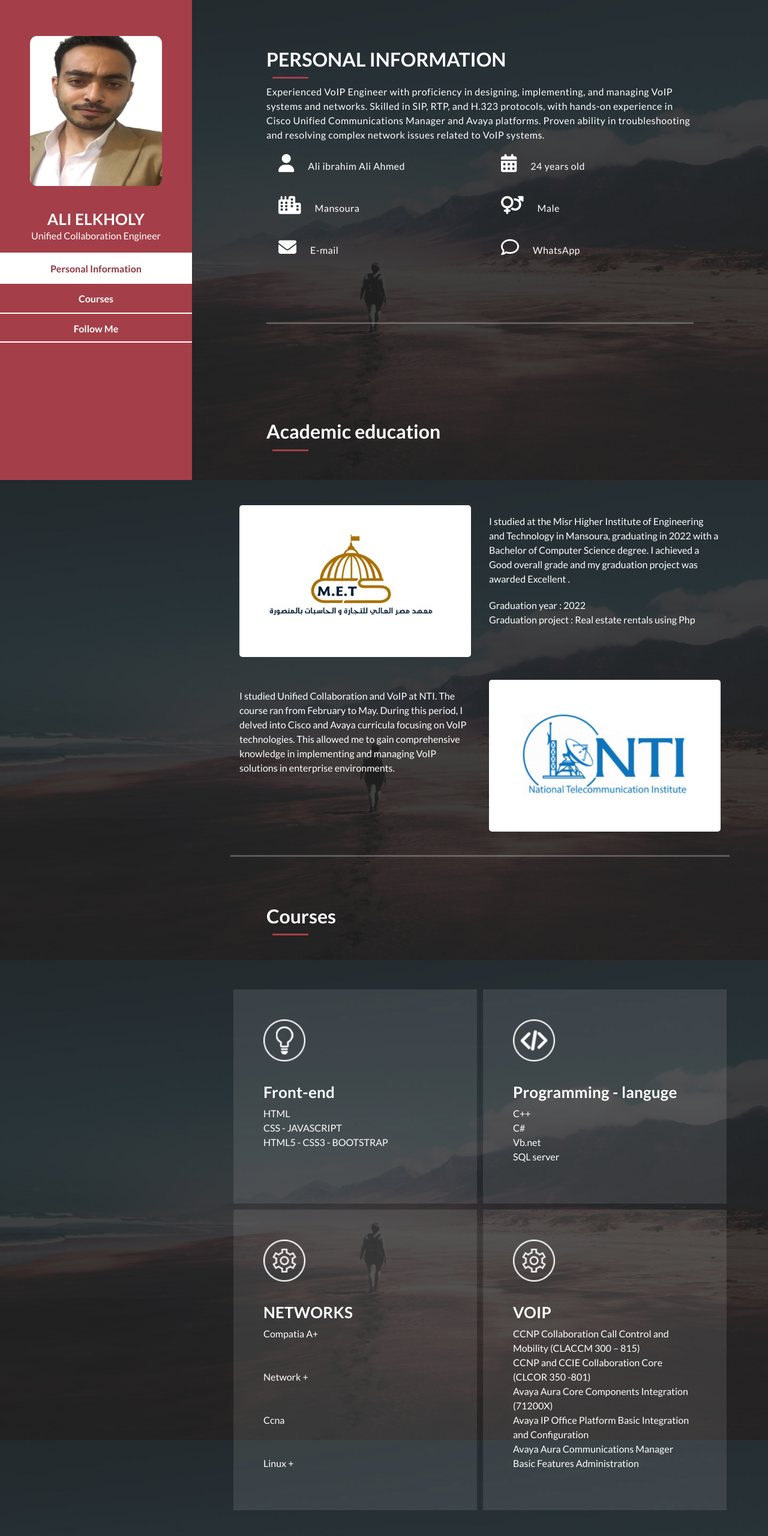
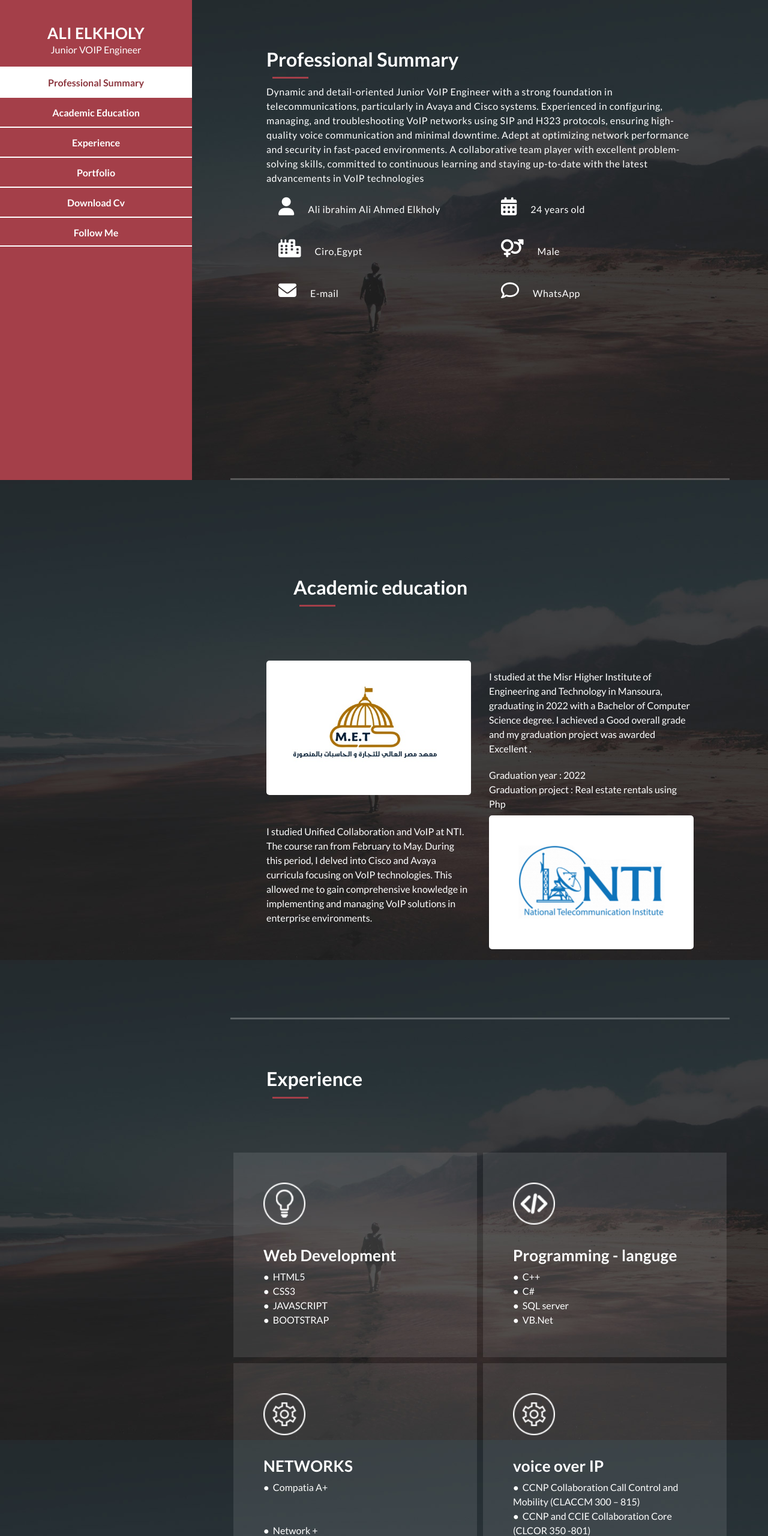
Before and after one commit to ali-elkholy/About, a plain HTML site: page index.html in a window 1280 px wide. Shown: the top 2560 px of the page at 60% size. Drawn offline with Linux system fonts and the light colour scheme.

Commit message:
Update index.html

```diff
--- a/index.html
+++ b/index.html
@@ -1,18 +1,13 @@
 <!DOCTYPE html>
 <html lang="en">
+
 <head>
     <meta charset="utf-8" />
-    <meta
-      name="viewport"
-      content="width=device-width, initial-scale=1, shrink-to-fit=no"
-    />
+    <meta name="viewport" content="width=device-width, initial-scale=1, shrink-to-fit=no" />
     <meta name="description" content="" />
     <meta name="author" content="" />
-    <link
-      href="https://fonts.googleapis.com/css?family=Lato:100,300,400,700,900"
-      rel="stylesheet"
-    />
-<link rel="stylesheet" href="https://pro.fontawesome.com/releases/v5.10.0/css/all.css" integrity="sha384-AYmEC3Yw5cVb3ZcuHtOA93w35dYTsvhLPVnYs9eStHfGJvOvKxVfELGroGkvsg+p" crossorigin="anonymous"/>
+    <link href="https://fonts.googleapis.com/css?family=Lato:100,300,400,700,900" rel="stylesheet" />
+    <link rel="stylesheet" href="https://pro.fontawesome.com/releases/v5.10.0/css/all.css" integrity="sha384-AYmEC3Yw5cVb3ZcuHtOA93w35dYTsvhLPVnYs9eStHfGJvOvKxVfELGroGkvsg+p" crossorigin="anonymous" />
     <link rel="stylesheet" href="https://cdnjs.cloudflare.com/ajax/libs/font-awesome/6.6.0/css/all.min.css" integrity="sha512-Kc323vGBEqzTmouAECnVceyQqyqdsSiqLQISBL29aUW4U/M7pSPA/gEUZQqv1cwx4OnYxTxve5UMg5GT6L4JJg==" crossorigin="anonymous" referrerpolicy="no-referrer" />
     <title>ALI ELKHOLY</title>
 
@@ -23,16 +18,17 @@
     <link rel="stylesheet" href="assets/css/owl.css" />
     <link rel="stylesheet" href="assets/css/lightbox.css" />
     <style>
-          .section-heading i{
+        .section-heading i {
             padding: 20px;
             font-size: 30px;
             transition: 0.4s
+        }
 
-          }
-          .section-heading i:hover{
+        .section-heading i:hover {
             color: grey
         }
-          .section-heading  a{
+
+        .section-heading a {
 
             color: white
         }
@@ -46,18 +42,21 @@
             <div id="menu" class="menu">
                 <i class="fa fa-times" id="menu-close"></i>
                 <div class="container">
-            <div class="image">
-              <a href="#"><img src="assets/images/d.jpg" alt="" /></a>
-            </div>
+
                     <div class="author-content">
                         <h4>ALI ELKHOLY</h4>
-              <p> Unified Collaboration Engineer</p>
+                        <p> Junior VOIP Engineer</p>
                     </div>
                     <nav class="main-nav" role="navigation">
                         <ul class="main-menu">
-                <li><a href="#section1">Personal Information</a></li>
-                <li><a href="#section2">Courses</a></li>
-                <li><a href="#section4">Follow Me</a></li>
+                            <li><a href="#section1">Professional Summary</a></li>
+                            <li><a href="section2">Academic Education
+                                </a></li>
+                            <li><a href="#section3">Experience</a></li>
+                            <li><a href="#section4">Portfolio</a></li>
+
+                            <li><a href="#section5">Download Cv</a></li>
+                            <li><a href="#section6">Follow Me</a></li>
                         </ul>
                     </nav>
 
@@ -68,22 +67,25 @@
         <section class="section about-me" data-section="section1">
             <div class="container">
                 <div class="section-heading">
-            <h2>PERSONAL INFORMATION</h2>
+                    <h2>Professional Summary</h2>
                     <div class="line-dec"></div>
                     <div class="row">
 
                         <div class="col-md-12">
 
                             <span>
-          Experienced VoIP Engineer with proficiency in designing, implementing, and managing VoIP systems
-and networks. Skilled in SIP, RTP, and H.323 protocols, with hands-on experience in Cisco Unified
-Communications Manager and Avaya platforms. Proven ability in troubleshooting and resolving complex
-network issues related to VoIP systems.
+                                Dynamic and detail-oriented Junior VoIP Engineer with a strong foundation in telecommunications,
+                                particularly in Avaya and Cisco systems. Experienced in configuring, managing, and troubleshooting
+                                VoIP networks using SIP and H323 protocols, ensuring high-quality voice communication and
+                                minimal downtime. Adept at optimizing network performance and security in fast-paced
+                                environments. A collaborative team player with excellent problem-solving skills, committed to
+                                continuous learning and staying up-to-date with the latest advancements in VoIP technologies
+
                             </span>
                         </div>
                         <div class="col-md-6">
                             <i class="fa-solid fa-user"></i>
-      <span>Ali ibrahim Ali Ahmed </span>
+                            <span>Ali ibrahim Ali Ahmed Elkholy</span>
                         </div>
                         <div class="col-md-6">
                             <i class="fa-solid fa-calendar-days"></i>
@@ -91,7 +93,7 @@ network issues related to VoIP systems.
                         </div>
                         <div class="col-md-6">
                             <i class="fa-solid fa-city"></i>
-      <span>Mansoura</span>
+                            <span>Ciro,Egypt</span>
                         </div>
                         <div class="col-md-6">
                             <i class="fa-solid fa-venus-mars"></i>
@@ -103,18 +105,22 @@ network issues related to VoIP systems.
                         </div>
 
                         <div class="col-md-6">
-<i class="fa-regular fa-comment"></i>      <span><a href="https://api.whatsapp.com/send?phone=201151696178&text=Hi%20there!%20Are%27ll%20available%20to%20to%20chat" target="_blank">WhatsApp</a>
+                            <i class="fa-regular fa-comment"></i> <span><a href="https://api.whatsapp.com/send?phone=201151696178&text=Hi%20Ali!%20Are%20you%20available%20to%20chat?" target="_blank">WhatsApp</a>
 
                             </span>
                         </div>
 
                     </div>
-             <div class="bo">
 
                 </div>
+
+
             </div>
-
+        </section>
+        <section class="section about-me" data-section="section2">
+            <div class="container">
                 <div class="section-heading">
+                    <div class="section-heading" id="section3">
                         <h2>Academic education</h2>
                         <div class="line-dec"></div>
                     </div>
@@ -165,12 +171,12 @@ network issues related to VoIP systems.
                         </div>
                     </div>
                 </div>
+            </div>
         </section>
-
-      <section class="section my-services" data-section="section2">
+        <section class="section my-services" data-section="section3">
             <div class="container">
                 <div class="section-heading">
-            <h2>Courses</h2>
+                    <h2>Experience</h2>
                     <div class="line-dec"></div>
 
                 </div>
@@ -178,21 +184,51 @@ network issues related to VoIP systems.
                     <div class="col-md-6">
                         <div class="service-item">
                             <div class="first-service-icon service-icon"></div>
-                <h4>Front-end</h4>
-                <p>
-                  HTML <br> CSS - JAVASCRIPT<br>
-                    HTML5 - CSS3 - BOOTSTRAP<br><br>
-                </p>
+                            <h4>Web Development</h4>
+                            <ul>
+                                <li>
+                                    &#9679;&nbsp; HTML5<br>
+
+                                </li>
+                                <br>
+                                <li>
+                                    &#9679;&nbsp; CSS3
+                                </li>
+                                <br>
+                                <li>
+                                    &#9679;&nbsp; JAVASCRIPT
+                                </li>
+                                <br>
+                                <li>
+                                    &#9679;&nbsp; BOOTSTRAP
+                                </li>
+
+                            </ul>
                         </div>
                     </div>
                     <div class="col-md-6">
                         <div class="service-item">
                             <div class="second-service-icon service-icon"></div>
                             <h4>Programming - languge</h4>
-                <p>
-                C++<br>C#<br>Vb.net
-                    <br> SQL server
-                </p>
+                            <ul>
+                                <li>
+                                    &#9679;&nbsp; C++<br>
+
+                                </li>
+                                <br>
+                                <li>
+                                    &#9679;&nbsp; C#
+                                </li>
+                                <br>
+                                <li>
+                                    &#9679;&nbsp; SQL server
+                                </li>
+                                <br>
+                                <li>
+                                    &#9679;&nbsp; VB.Net
+                                </li>
+
+                            </ul>
                         </div>
                     </div>
                     <div class="col-md-6">
@@ -200,24 +236,24 @@ network issues related to VoIP systems.
                             <div class="third-service-icon service-icon"></div>
                             <h4>NETWORKS</h4>
                             <p>
-                 Compatia A+ <br><br><br>
-                    Network +<br><br><br>
-                    Ccna <br><br><br>
-                    Linux +
+                                &#9679;&nbsp; Compatia A+ <br><br><br>
+                                &#9679;&nbsp; Network +<br><br><br>
+                                &#9679;&nbsp; Ccna R&S <br><br><br>
+                                &#9679;&nbsp; Red hat linux administration
                             </p>
                         </div>
                     </div>
                     <div class="col-md-6">
                         <div class="service-item">
                             <div class="third-service-icon service-icon"></div>
-                <h4>VOIP</h4>
+                            <h4>voice over IP</h4>
                             <p>
-                CCNP Collaboration Call Control and Mobility (CLACCM 300 – 815)
+                                &#9679;&nbsp; CCNP Collaboration Call Control and Mobility (CLACCM 300 – 815)
                                 <br>
- CCNP and CCIE Collaboration Core (CLCOR 350 -801)<br>
- Avaya Aura Core Components Integration (71200X)<br>
- Avaya IP Office Platform Basic Integration and Configuration<br>
- Avaya Aura Communications Manager Basic Features Administration
+                                &#9679;&nbsp; CCNP and CCIE Collaboration Core (CLCOR 350 -801)<br>
+                                &#9679;&nbsp; Avaya Aura Core Components Integration (71200X)<br>
+                                &#9679;&nbsp; Avaya IP Office Platform Basic Integration and Configuration<br>
+                                &#9679;&nbsp; Avaya Aura Communications Manager Basic Features Administration
                             </p>
                         </div>
                     </div>
@@ -225,37 +261,68 @@ network issues related to VoIP systems.
             </div>
         </section>
 
-             <section class="section my-services" data-section="section2">
+        <section class="section my-services" data-section="section4">
             <div class="container">
                 <div class="section-heading">
-            <h2>DOWNLOAD MY CV </h2>
+                    <h2>NTI EVENTS </h2>
                     <div class="line-dec"></div>
 
                 </div>
                 <div class="row">
-            <div class="col-12">
-                <div class="centered-container">
-  <a href="assets/Ali%20Ibrahim%20Ali.pdf" class="download-button">Download</a>
+                    <div id="carouselExampleSlidesOnly" class="carousel slide" data-ride="carousel">
+                        <div class="carousel-inner">
+                            <div class="carousel-item active">
+                                <img class="d-block w-100" src="assets/images/0.jpg" alt="1 slide">
+                            </div>
+                            <div class="carousel-item">
+                                <img class="d-block w-100" src="assets/images/1.jpg" alt="2 slide">
+                            </div>
+                            <div class="carousel-item">
+                                <img class="d-block w-100" src="assets/images/2.jpg" alt="3 slide">
+                            </div>
+                            <div class="carousel-item">
+                                <img class="d-block w-100" src="assets/images/22.jpg" alt="4 slide">
+                            </div>
+                            <div class="carousel-item">
+                                <img class="d-block w-100" src="assets/images/3.jpg" alt="5 slide">
+                            </div>
+                            <div class="carousel-item">
+                                <img class="d-block w-100" src="assets/images/4.jpg" alt="6 slide">
+                            </div>
                         </div>
                     </div>
                 </div>
             </div>
         </section>
+        <section class="section my-services " data-section="section5">
+            <div class="container">
+                <div class="section-heading">
+                    <h2>DOWNLOAD & PRVIEW CV</h2>
+                    <div class="line-dec"></div>
 
-      <section class="section contact-me" data-section="section4">
+                </div>
+                <div class="centered-container">
+                    <object class="pdf" data="assets/cv.pdf" width="800" height="600">
+                    </object>
+
+                </div>
+            </div>
+        </section>
+        <section class="section contact-me" data-section="section6">
             <div class="container">
                 <div class="section-heading">
                     <h2>Follow Me</h2>
                     <div class="line-dec"></div>
                     <p>Follow me in Social media platforms.</p>
-              <a href="https://www.facebook.com/ali.elkholy.144"><i class="fa fa-facebook"></i></a>
+                    <a href="https://www.facebook.com/ali.elkholy.swe"><i class="fa fa-facebook"></i></a>
                     <a href="https://twitter.com/Alielkh27079326"><i class="fa fa-twitter"></i></a>
-              <a href="https://www.instagram.com/ali_elkh0ly/"><i class="fab fa-instagram" ></i></a>
+                    <a href="https://www.instagram.com/ali_elkh0ly/"><i class="fab fa-instagram"></i></a>
                     <a href="https://www.linkedin.com/in/ali-elkholy//"><i class="fa-brands fa-linkedin-in"></i></a>
                 </div>
 
             </div>
         </section>
+
 
 
     </div>
@@ -281,8 +348,7 @@ network issues related to VoIP systems.
                 reqSectionPos = reqSection.offset().top - 0;
 
             if (isAnimate) {
-          $("body, html").animate(
-            {
+                $("body, html").animate({
                         scrollTop: reqSectionPos
                     },
                     800
@@ -319,5 +385,4 @@ network issues related to VoIP systems.
             checkSection();
         });
     </script>
-  </body>
-</html>
+</body></html>
```
Lines whose indentation alone changed are shown as unchanged.
